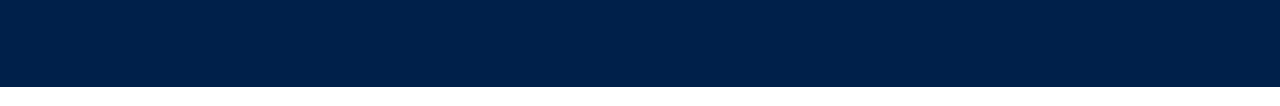
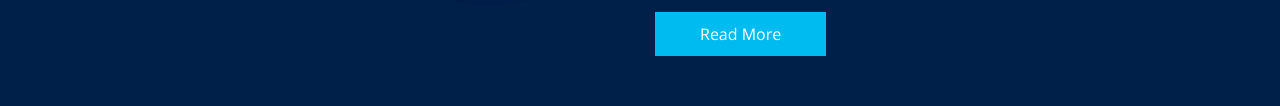
Before and after one commit to mhixtadavid/kaydeehci, a plain HTML site: page index.html in a window 1280 px wide. Shown: the part 2244-2350 px from the top of the page. Drawn offline with nearby package versions, Linux system fonts and the light colour scheme; some packages are replaced by stand-ins of ours.

Commit message:
Update index.html

```diff
--- a/index.html
+++ b/index.html
@@ -341,6 +341,9 @@
               The unit has looked at the concepts and techniques of HCI, the history of paradigm shifts, the history of
               basic interactions and the personalities behind the innovations of HCI.
             </p>
+            <a href="">
+              Read More
+            </a>
           </div>
         </div>
       </div>
```
